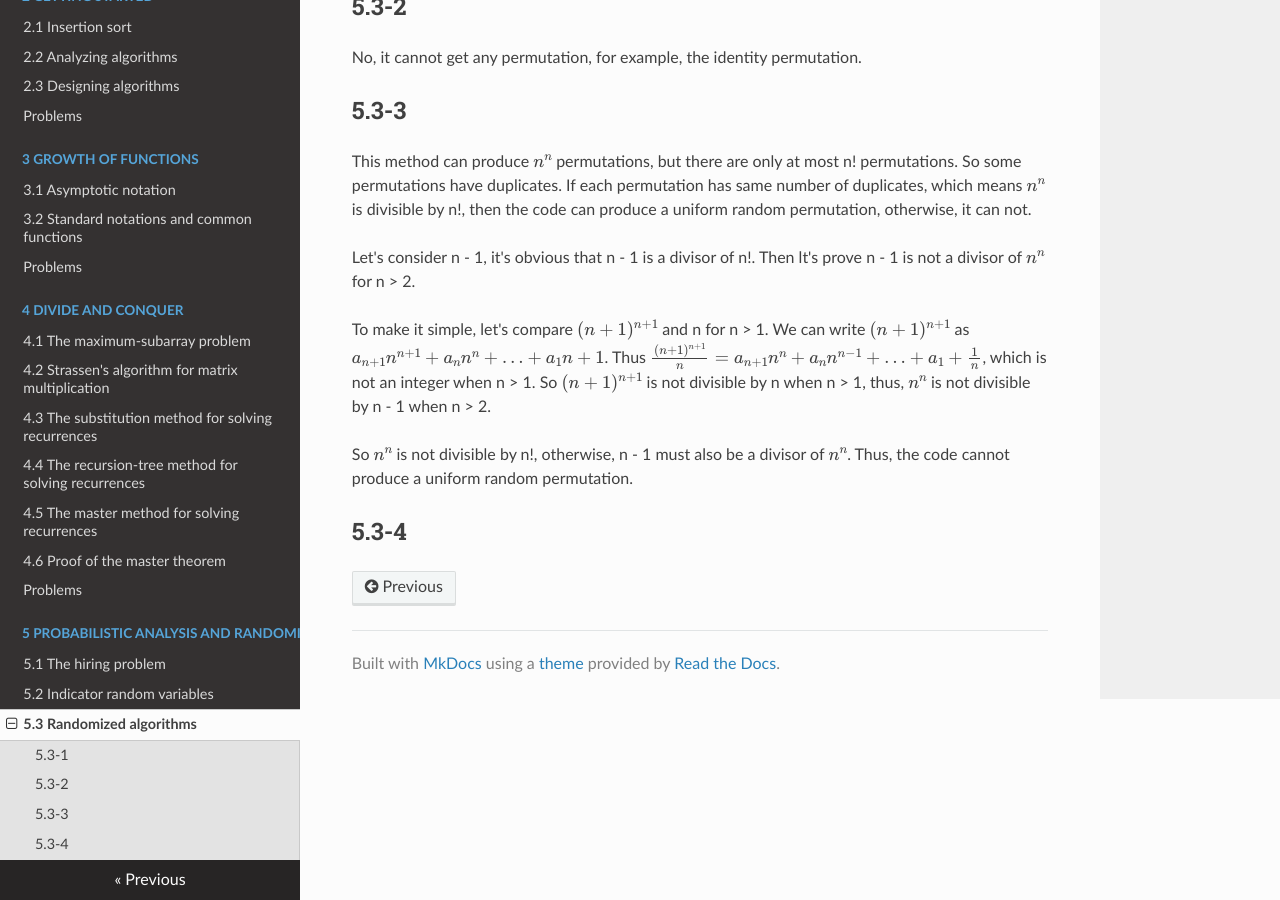
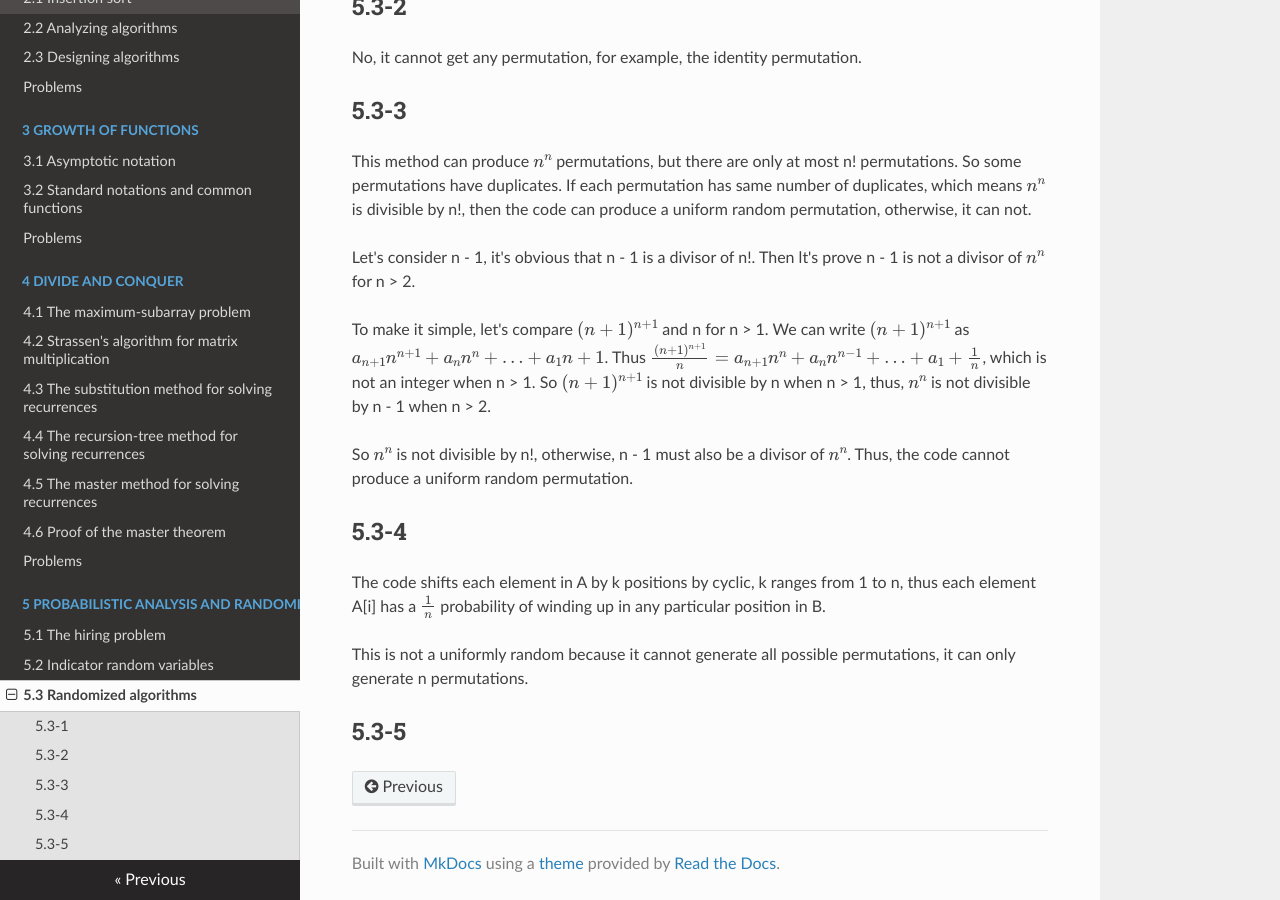
Before and after one commit to Frederick-S/Introduction-to-Algorithms-Notes, an MkDocs documentation site: the page built from docs/5-Probabilistic-Analysis-and-Randomized-Algorithms/5.3-Randomized-algorithms.md, in a window 1280 px wide and 900 px high, scrolled down 554 px. Built offline with MkDocs 1.6.1, drawn with Linux system fonts in a browser that asks for light colours; nearby versions of some CDN libraries; formulas are drawn with MathJax 3; old or Windows-style settings are respelled for this version of MkDocs.

Commit message:
Add 5.3-4

```diff
--- a/docs/5-Probabilistic-Analysis-and-Randomized-Algorithms/5.3-Randomized-algorithms.md
+++ b/docs/5-Probabilistic-Analysis-and-Randomized-Algorithms/5.3-Randomized-algorithms.md
@@ -27,3 +27,8 @@ To make it simple, let's compare $(n + 1)^{n + 1}$ and n for n > 1. We can write
 So $n^n$ is not divisible by n!, otherwise, n - 1 must also be a divisor of $n^n$. Thus, the code cannot produce a uniform random permutation.
 
 ## 5.3-4
+The code shifts each element in A by k positions by cyclic, k ranges from 1 to n, thus each element A[i] has a $\frac{1}{n}$ probability of winding up in any particular position in B.
+
+This is not a uniformly random because it cannot generate all possible permutations, it can only generate n permutations.
+
+## 5.3-5
```
